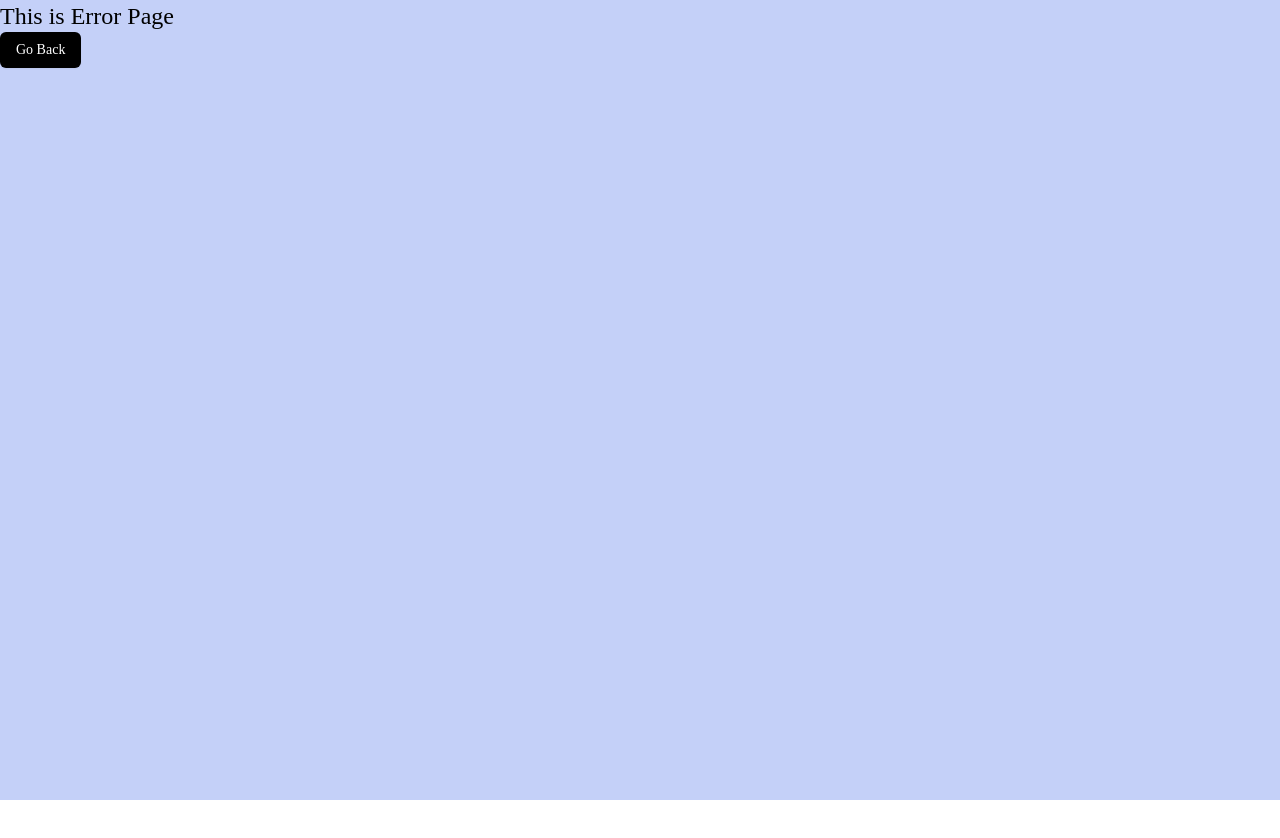
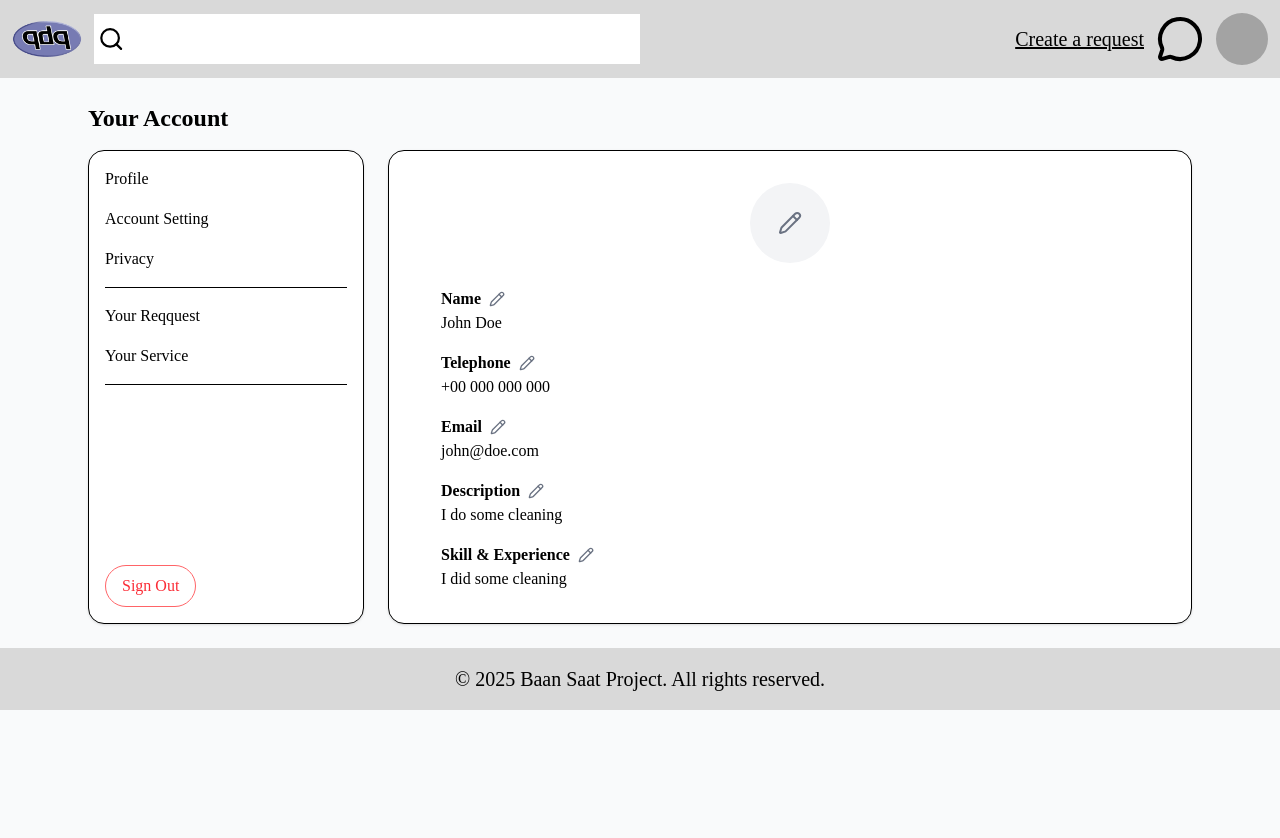
Before and after one commit to PHP-BEST/baan-saat-frontend, a React (Vite) app: page /account/profile in a window 1280 px wide. Shown: the top 838 px of the page. Before the commit the page ends 800 px from the top, so only its background shows below. Built offline with nearby package versions, Linux system fonts and the light colour scheme; no server answers; a web font is replaced by a local one.

Commit message:
implement login page

```diff
--- a/package.json
+++ b/package.json
@@ -16,12 +16,14 @@
   "dependencies": {
     "@radix-ui/react-slot": "^1.2.3",
     "@tailwindcss/vite": "^4.1.12",
+    "autoprefixer": "^10.4.21",
     "class-variance-authority": "^0.7.1",
     "clsx": "^2.1.1",
     "lucide-react": "^0.539.0",
+    "postcss": "^8.5.6",
     "react": "^19.1.1",
     "react-dom": "^19.1.1",
-    "react-router-dom": "^7.8.1",
+    "react-router-dom": "^7.8.2",
     "tailwind-merge": "^3.3.1",
     "tailwindcss": "^4.1.12"
   },
--- a/src/App.tsx
+++ b/src/App.tsx
@@ -1,10 +1,15 @@
-import MainLayout from './layouts/MainLayout';
+import { RegisterPage } from './pages/RegisterPage';
+import {
+  createBrowserRouter,
+  RouterProvider,
+  Navigate,
+} from 'react-router-dom';
+import Loginpage from './pages/Loginpage';
 import AccountPage from './pages/AccountPage';
 import { ErrorPage } from './pages/ErrorPage';
 import { LandingPage } from './pages/LandingPage';
-import { RegisterPage } from './pages/RegisterPage';
-import { createBrowserRouter, RouterProvider } from 'react-router-dom';
-
+import MainLayout from './layouts/MainLayout';
+import AccountLayout from './pages/Layout';
 function App() {
   const router = createBrowserRouter([
     {
@@ -19,8 +24,17 @@ function App() {
     },
     {
       path: '/account',
-      element: <AccountPage />,
-      errorElement: <AccountPage />,
+      element: <AccountLayout />,
+      errorElement: <ErrorPage />,
+      children: [
+        { index: true, element: <Navigate to="profile" /> },
+        { path: 'profile', element: <AccountPage /> },
+      ],
+    },
+    {
+      path: '/login',
+      element: <Loginpage />,
+      errorElement: <ErrorPage />,
     },
   ]);
 
--- a/src/config/env.ts
+++ b/src/config/env.ts
@@ -2,3 +2,4 @@ export const API_ROOT_DEV = import.meta.env.VITE_API_ROOT_DEV;
 export const API_ROOT_PROD = import.meta.env.VITE_API_ROOT_PROD;
 export const API_ROOT_LOCAL = import.meta.env.VITE_API_ROOT_LOCAL;
 export const NODE_ENV = import.meta.env.VITE_NODE_ENV;
+export const BACKEND_URL = import.meta.env.BACKEND_URL_LOCAL;
--- a/src/pages/AccountPage.tsx
+++ b/src/pages/AccountPage.tsx
@@ -1,16 +1,103 @@
-import Footer from '@/components/our-components/footer';
-import Header from '@/components/our-components/header';
+import { useState } from 'react';
+import { Pencil, Check } from 'lucide-react';
 
-const AccountPage = () => {
-  return (
-    <div className="flex flex-col min-h-screen bg-white">
-      <Header />
-      <div className="flex-grow">
-        <p>This is AccountPage</p>
-      </div>
-      <Footer />
+interface User {
+  name: string;
+  phone: string;
+  email: string;
+  description: string;
+  skills: string;
+}
+
+export default function Profile() {
+  const [user, setUser] = useState<User>({
+    name: 'John Doe',
+    phone: '+00 000 000 000',
+    email: 'john@doe.com',
+    description: 'I do some cleaning',
+    skills: 'I did some cleaning',
+  });
+
+  const [editingField, setEditingField] = useState<keyof User | null>(null);
+  const [tempValue, setTempValue] = useState<string>('');
+
+  const startEditing = (field: keyof User, value: string) => {
+    setEditingField(field);
+    setTempValue(value);
+  };
+
+  const saveEditing = () => {
+    if (editingField) {
+      setUser({ ...user, [editingField]: tempValue });
+      setEditingField(null);
+    }
+  };
+
+  const cancelEditing = () => {
+    setEditingField(null);
+    setTempValue('');
+  };
+
+  // Props type for the inner component
+  interface EditableFieldProps {
+    label: string;
+    field: keyof User;
+  }
+
+  const EditableField = ({ label, field }: EditableFieldProps) => (
+    <div>
+      <span className="font-semibold flex items-center">
+        {label}
+        {editingField !== field && (
+          <Pencil
+            onClick={() => startEditing(field, user[field])}
+            className="w-4 h-4 ml-2 text-gray-500 cursor-pointer hover:text-gray-700"
+          />
+        )}
+      </span>
+
+      {editingField === field ? (
+        <div className="flex items-center gap-2 mt-1">
+          <input
+            type="text"
+            value={tempValue}
+            onChange={(e) => setTempValue(e.target.value)}
+            className="border rounded px-2 py-1 flex-1"
+            autoFocus
+            onBlur={cancelEditing}
+            onKeyDown={(e) => {
+              if (e.key === 'Enter') saveEditing();
+              if (e.key === 'Escape') cancelEditing();
+            }}
+          />
+          <Check
+            onClick={saveEditing}
+            className="w-4 h-4 text-green-600 cursor-pointer"
+          />
+        </div>
+      ) : (
+        <p>{user[field]}</p>
+      )}
     </div>
   );
-};
 
-export default AccountPage;
+  return (
+    <div>
+      <div className="bg-white rounded-2xl p-6 flex flex-col items-center">
+        {/* Avatar */}
+        <div className="w-20 h-20 rounded-full bg-gray-100 flex items-center justify-center mb-6">
+          <Pencil className="w-6 h-6 text-gray-500" />
+        </div>
+
+        {/* Editable Fields */}
+        <div className="space-y-4 w-full ml-10">
+          <EditableField label="Name" field="name" />
+          <EditableField label="Telephone" field="phone" />
+          <EditableField label="Email" field="email" />
+          <EditableField label="Description" field="description" />
+          <EditableField label="Skill & Experience" field="skills" />
+        </div>
+      </div>
+    </div>
+  );
+}
--- /dev/null
+++ b/src/pages/Layout.tsx
@@ -0,0 +1,63 @@
+// layouts/AccountLayout.jsx
+import { NavLink, Outlet } from 'react-router-dom';
+import Footer from '@/components/our-components/footer';
+import Header from '@/components/our-components/header';
+
+export default function AccountLayout() {
+  return (
+    <div>
+      <Header />
+
+      <div className="w-full min-h-screen bg-gray-50 flex flex-col ">
+        <div className="w-full max-w-6xl mx-auto p-6  items-center ">
+          {/* Title above the box */}
+          <h1 className="text-2xl font-bold mb-4">Your Account</h1>
+          {/* Main container with sidebar + content */}
+          <div className="flex gap-6">
+            {/* Sidebar */}
+            <div className="w-1/4 bg-white border rounded-2xl p-4 flex flex-col gap-4 shadow-sm">
+              <NavLink
+                to="profile"
+                className="font-medium hover:text-blue-600 "
+              >
+                Profile
+              </NavLink>
+              <NavLink
+                to="account-setting"
+                className="font-medium hover:text-blue-600"
+              >
+                Account Setting
+              </NavLink>
+              <NavLink to="privacy" className="font-medium hover:text-blue-600">
+                Privacy
+              </NavLink>
+              <hr />
+              <NavLink to="request" className="font-medium hover:text-blue-600">
+                Your Reqquest
+              </NavLink>
+              <NavLink to="service" className="font-medium hover:text-blue-600">
+                Your Service
+              </NavLink>
+              <hr />
+
+              <div className="mt-auto">
+                <button className="bg-white px-4 py-2 border border-red-400 text-red-500 rounded-full hover:bg-red-50">
+                  Sign Out
+                </button>
+              </div>
+            </div>
+
+            {/* Right content */}
+            <div className="flex-1 bg-white border rounded-2xl p-2 shadow-sm m-0">
+              <div className="">
+                <Outlet />
+              </div>
+            </div>
+          </div>
+        </div>
+
+        <Footer />
+      </div>
+    </div>
+  );
+}
--- /dev/null
+++ b/src/pages/Loginpage.tsx
@@ -0,0 +1,45 @@
+import { BACKEND_URL } from '@/config/env';
+export default function Loginpage() {
+  const backendUrl = `http://localhost:${BACKEND_URL}`; // change to your backend domain in production
+
+  const handleGoogleSignIn = () => {
+    window.location.href = `${backendUrl}/auth/google`;
+  };
+
+  const handleFacebookSignIn = () => {
+    window.location.href = `${backendUrl}/auth/facebook`;
+  };
+
+  const handleLineSignIn = () => {
+    window.location.href = `${backendUrl}/auth/line`;
+  };
+
+  return (
+    <div className="flex justify-center items-center h-screen bg-[#9ba7c8] px-4">
+      <div className="bg-white rounded-2xl p-6 sm:p-8 w-full max-w-md shadow-lg text-center">
+        <h1 className="text-xl font-semibold mb-6">เข้าสู่ระบบ / สร้างบัญชี</h1>
+
+        <div className="flex flex-col gap-4">
+          <button
+            onClick={handleGoogleSignIn}
+            className="bg-gray-200 py-3 rounded-lg text-base font-medium hover:bg-gray-300 transition-colors"
+          >
+            Google
+          </button>
+          <button
+            onClick={handleFacebookSignIn}
+            className="bg-gray-200 py-3 rounded-lg text-base font-medium hover:bg-gray-300 transition-colors"
+          >
+            Facebook
+          </button>
+          <button
+            onClick={handleLineSignIn}
+            className="bg-gray-200 py-3 rounded-lg text-base font-medium hover:bg-gray-300 transition-colors"
+          >
+            Line
+          </button>
+        </div>
+      </div>
+    </div>
+  );
+}
```
Also changed, not shown: 2 other files (tests, documents, lock files or other folders).
